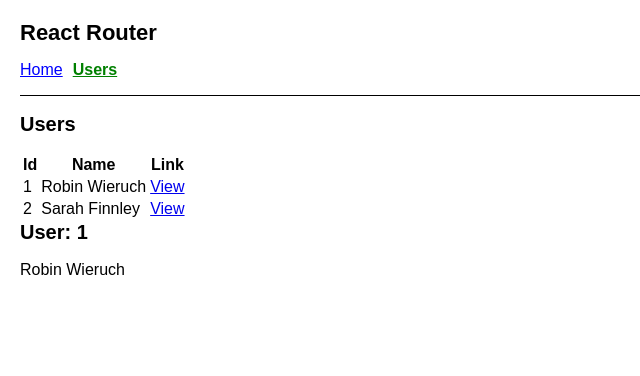
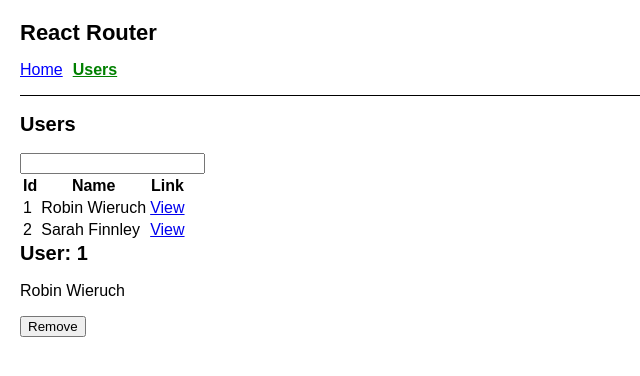
Before and after one commit to piyushdhamecha/weltec-react-3, a React (Create React App) app: page /users/1 in a window 1280 px wide. Shown: the top 376 px of the page, without its empty margins (0-640 px from the left). Built offline with nearby package versions, Linux system fonts and the light colour scheme.

Commit message:
Programmatic route and search params

```diff
--- a/src/ReactRouter/Layout.js
+++ b/src/ReactRouter/Layout.js
@@ -2,7 +2,11 @@
 
 const Layout = () => {
   // return <main style={{ padding: "1.1rem 0" }}>{children}</main>;
-  return <main style={{ padding: "1.1rem 0" }}><Outlet /></main>;
+  return (
+    <main style={{ padding: "1.1rem 0" }}>
+      <Outlet />
+    </main>
+  );
 };
 
 export default Layout;
--- a/src/ReactRouter/NoMatch.js
+++ b/src/ReactRouter/NoMatch.js
@@ -1,5 +1,5 @@
 const NoMatch = () => {
-  return <p>There's nothing here: 404!</p>;
+  return <p>Route not found</p>;
 };
 
 export default NoMatch;
--- a/src/ReactRouter/ReactRouter.js
+++ b/src/ReactRouter/ReactRouter.js
@@ -1,13 +1,30 @@
-import { Link, Outlet, Route, Routes } from "react-router-dom";
+import { Link, Outlet, Route, Routes, useNavigate } from "react-router-dom";
 import Home from "./Home";
 import Layout from "./Layout";
 import Navigation from "./Navigation";
 import NoMatch from "./NoMatch";
 import Users from "./Users";
-import users from './userData'
+import userData from './userData'
 import User from "./User";
+import { useState } from "react";
 
 const ReactRouter = () => {
+  const [users, setUsers] = useState(userData);
+  const navigate = useNavigate()
+
+  const handleRemoveUser = (userId) => {
+    setUsers((state) => state.filter((user) => user.id !== userId));
+
+    navigate('/users')
+
+    // if(role === 'admin'){
+    //   navigate('/admin-dashboard')
+    // } else if(role === 'teacher'){
+    //   navigate('/teacher-dashboard')
+    // } else if(role === 'student'){
+    //   navigate('/student-dashboard')
+    // }
+  };
 
 
   return (
@@ -22,8 +39,11 @@
             element={<div>Please select the category from nav menu</div>}
           />
           <Route path="home" element={<Home />} />
+          {/* <Route path="admin-dashboard" element={<AdminDashabord />} />
+          <Route path="teacher-dashboard" element={<TeacherDashboard />} />
+          <Route path="student-dashboard" element={<StudentDashboard />} /> */}
           <Route path="users" element={<Users users={users} />}>
-            <Route path=":id" element={<User />} />
+            <Route path=":userId" element={<User onRemoveUser={handleRemoveUser} />} />
             {/*
               url: http://localhost:3000/users/1
               userId="test"
--- a/src/ReactRouter/User.js
+++ b/src/ReactRouter/User.js
@@ -1,18 +1,19 @@
 import { useParams } from "react-router-dom";
 import userData from "./userData";
 
-const User = () => {
-  const { id } = useParams();
-  console.log({ id });
+const User = ({ onRemoveUser }) => {
+  const { userId } = useParams();
 
-  const user = userData.find((user) => user.id === id)
+  const user = userData.find((user) => user.id === userId)
 
-  console.log({user})
   return (
     <>
-      <h2>User: {id}</h2>
+      <h2>User: {userId}</h2>
       <p>{user.fullName}</p>
       {/* <Link to="/users">Back to Users</Link> */}
+      <button type="button" onClick={() => onRemoveUser(userId)}>
+        Remove
+      </button>
     </>
   );
 };
--- a/src/ReactRouter/Users.js
+++ b/src/ReactRouter/Users.js
@@ -1,9 +1,30 @@
-import { Link, Outlet } from "react-router-dom";
+import { useState } from "react";
+import { Link, Outlet, useSearchParams } from "react-router-dom";
 
 const Users = ({ users }) => {
+  const [searchParams, setSearchParams] = useSearchParams();
+
+  const searchTerm = searchParams.get('name') || ''
+  // const [searchTerm, setSearchTerm] = useState('')
+
+  const handleSearch = (e) => {
+    const name = e.target.value;
+
+    if (name) {
+      setSearchParams({ name });
+    } else {
+      setSearchParams({});
+    }
+  }
+
   return (
     <>
       <h2>Users</h2>
+      <input
+        type="text"
+        value={searchTerm}
+        onChange={handleSearch}
+      />
       <table>
         <thead>
           <tr>
@@ -15,11 +36,14 @@
         <tbody>
           {users.map((user) => {
             return (
-              <tr>
+              <tr key={user.id}>
                 <td>{user.id}</td>
                 <td>{user.fullName}</td>
                 <td>
-                  <Link to={`/users/${user.id}`}>View</Link>
+                  <Link to={user.id}>View</Link>
+                  {/* Absolute: /user/1 */}
+                  {/* Absolute: /membership/1 */}
+                  {/* Relative: 1 */}
                 </td>
               </tr>
             );
```
